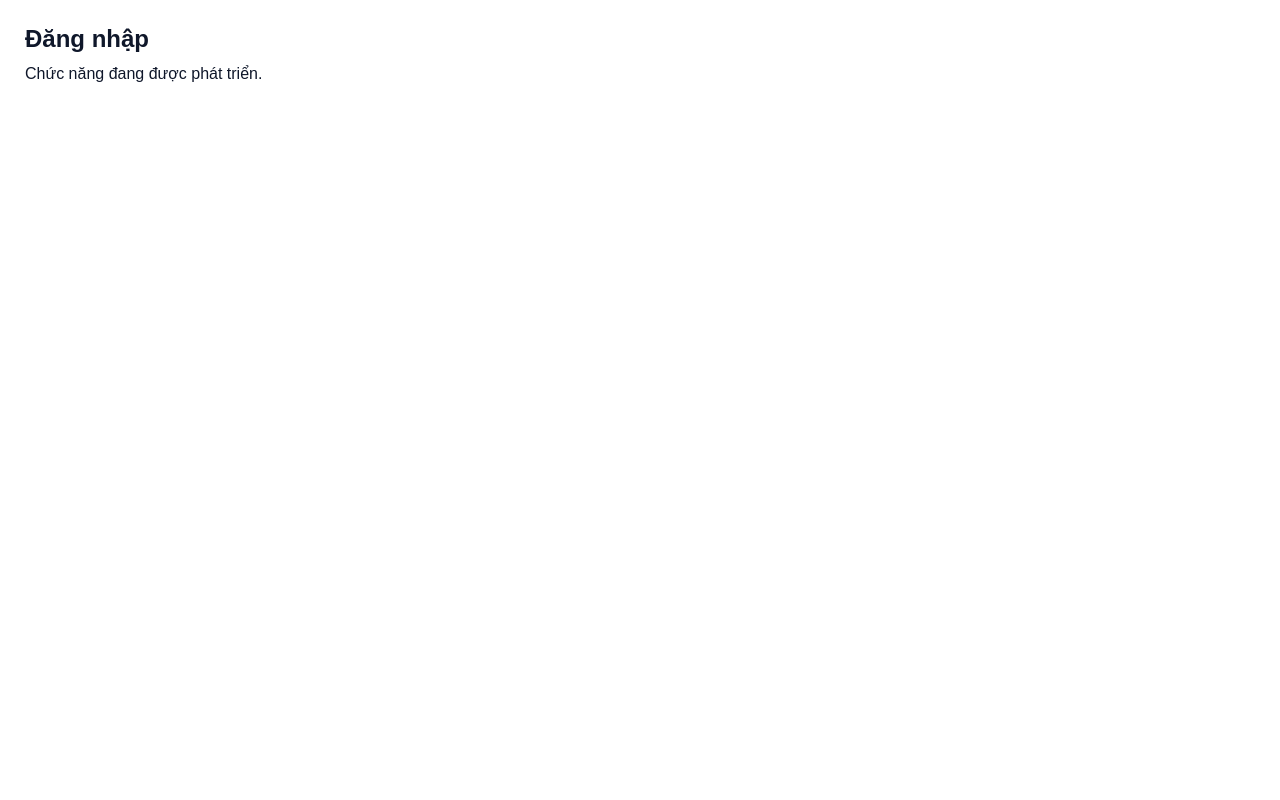
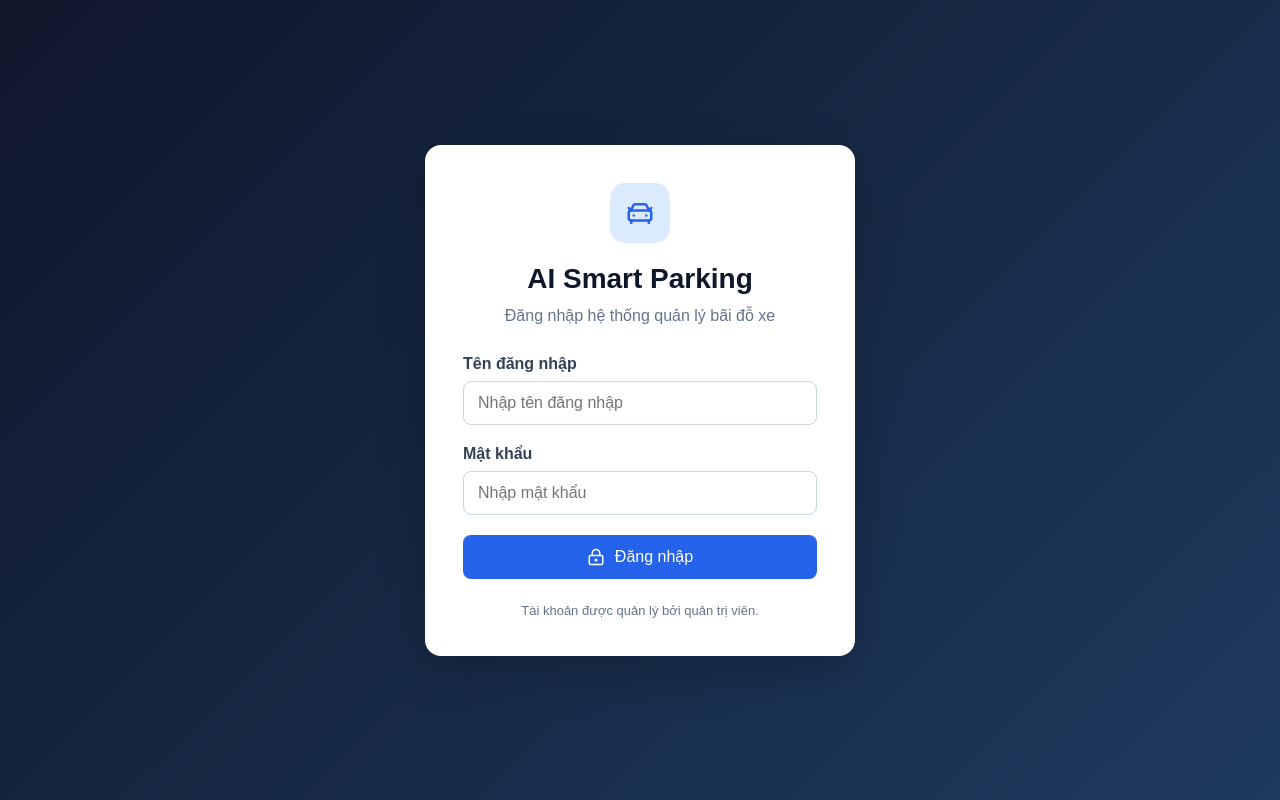
Before and after one commit to Khanggolder/AI-Smart-Parking, a React app in the folder frontend/: page /login in a window 1280 px wide. Built offline with nearby package versions, Linux system fonts and the light colour scheme; no server answers; the HTML template or start-up script is replaced by a standard one.

Commit message:
feat(w2-3.4.2): add login UI and role-based route guards

```diff
--- a/frontend/src/App.css
+++ b/frontend/src/App.css
@@ -120,3 +120,151 @@
   outline: 2px solid #93c5fd;
   outline-offset: 2px;
 }
+
+/* W2 - Authentication */
+
+.login-page {
+  min-height: 100vh;
+  display: flex;
+  align-items: center;
+  justify-content: center;
+  padding: 24px;
+  background: linear-gradient(135deg, #0f172a, #1e3a5f);
+}
+
+.login-card {
+  width: 100%;
+  max-width: 430px;
+  background: #ffffff;
+  padding: 38px;
+  border-radius: 16px;
+  box-shadow: 0 16px 48px #00000030;
+}
+
+.login-logo {
+  display: flex;
+  justify-content: center;
+  align-items: center;
+  width: 60px;
+  height: 60px;
+  margin: 0 auto 20px;
+  border-radius: 15px;
+  background: #dbeafe;
+  color: #2563eb;
+}
+
+.login-card h1 {
+  text-align: center;
+  font-size: 28px;
+  color: #0f172a;
+}
+
+.login-subtitle {
+  text-align: center;
+  color: #64748b;
+  margin: 12px 0 30px;
+}
+
+.login-card form {
+  display: flex;
+  flex-direction: column;
+}
+
+.login-card label {
+  margin-bottom: 8px;
+  color: #334155;
+  font-weight: 600;
+}
+
+.login-card input {
+  width: 100%;
+  padding: 12px 14px;
+  margin-bottom: 20px;
+  border: 1px solid #cbd5e1;
+  border-radius: 8px;
+  font: inherit;
+}
+
+.login-card input:focus {
+  outline: 2px solid #93c5fd;
+  border-color: #2563eb;
+}
+
+.login-button {
+  display: flex;
+  align-items: center;
+  justify-content: center;
+  gap: 10px;
+  width: 100%;
+  padding: 13px;
+  border: none;
+  border-radius: 8px;
+  background: #2563eb;
+  color: white;
+  font-size: 16px;
+  cursor: pointer;
+}
+
+.login-button:hover {
+  background: #1d4ed8;
+}
+
+.login-button:disabled {
+  opacity: 0.6;
+  cursor: not-allowed;
+}
+
+.login-error {
+  color: #b91c1c;
+  background: #fef2f2;
+  padding: 10px;
+  border-radius: 8px;
+  margin-bottom: 16px;
+}
+
+.login-footer {
+  text-align: center;
+  margin-top: 24px;
+  font-size: 13px;
+  color: #64748b;
+}
+
+.header-user {
+  display: flex;
+  align-items: center;
+  gap: 16px;
+}
+
+.logout-button {
+  display: inline-flex;
+  align-items: center;
+  gap: 8px;
+  border: 1px solid #cbd5e1;
+  border-radius: 8px;
+  padding: 9px 12px;
+  background: white;
+  color: #334155;
+  cursor: pointer;
+}
+
+.logout-button:hover {
+  background: #f1f5f9;
+}
+
+.session-loading {
+  display: grid;
+  place-items: center;
+  min-height: 100vh;
+  color: #334155;
+}
+
+@media (max-width: 600px) {
+  .login-card {
+    padding: 24px;
+  }
+
+  .header-user {
+    flex-direction: column;
+    align-items: flex-end;
+  }
+}
--- a/frontend/src/App.jsx
+++ b/frontend/src/App.jsx
@@ -1,14 +1,23 @@
 
-import { useState } from "react";
+import { useEffect, useState } from "react";
 import {
   BrowserRouter,
+  Navigate,
+  Outlet,
+  Route,
   Routes,
-  Route,
-  Navigate,
+  useLocation,
 } from "react-router-dom";
 
 import MainLayout from "./layouts/MainLayout";
 import Dashboard from "./pages/Dashboard";
+import Login from "./pages/Login";
+
+import {
+  TOKEN_KEY,
+  getCurrentUser,
+  loginWithPassword,
+} from "./api/auth";
 
 import "./App.css";
 
@@ -21,18 +30,139 @@ function ComingSoon({ title }) {
   );
 }
 
+function LoadingSession() {
+  return (
+    <main className="session-loading">
+      Đang kiểm tra phiên đăng nhập...
+    </main>
+  );
+}
+
+function ProtectedRoute({ auth }) {
+  const location = useLocation();
+
+  if (auth.status === "checking") {
+    return <LoadingSession />;
+  }
+
+  if (auth.status !== "authenticated") {
+    return (
+      <Navigate
+        to="/login"
+        state={{ from: location.pathname }}
+        replace
+      />
+    );
+  }
+
+  return <Outlet />;
+}
+
+function AdminRoute({ auth }) {
+  if (auth.role !== "admin") {
+    return (
+      <section className="content-card">
+        <h2>Không có quyền truy cập</h2>
+        <p>Chỉ Admin được chỉnh sửa cấu hình ô đỗ.</p>
+      </section>
+    );
+  }
+
+  return <Outlet />;
+}
+
 function App() {
-  // Khung auth W2: chưa có đăng nhập thật.
-  const [auth] = useState({
+  const [auth, setAuth] = useState(() => ({
+    status: sessionStorage.getItem(TOKEN_KEY)
+      ? "checking"
+      : "unauthenticated",
+    user: null,
+    role: null,
+  }));
+
+  useEffect(() => {
+    const token = sessionStorage.getItem(TOKEN_KEY);
+
+    if (!token) return;
+
+    let active = true;
+
+    getCurrentUser(token)
+      .then((user) => {
+        if (!active) return;
+
+        setAuth({
+          status: "authenticated",
+          user,
+          role: user.role,
+        });
+      })
+      .catch(() => {
+        if (!active) return;
+
+        sessionStorage.removeItem(TOKEN_KEY);
+        setAuth({
           status: "unauthenticated",
           user: null,
           role: null,
         });
+      });
+
+    return () => {
+      active = false;
+    };
+  }, []);
+
+  async function handleLogin(username, password) {
+    const { token, user } = await loginWithPassword(
+      username,
+      password
+    );
+
+    sessionStorage.setItem(TOKEN_KEY, token);
+
+    setAuth({
+      status: "authenticated",
+      user,
+      role: user.role,
+    });
+  }
+
+  function handleLogout() {
+    sessionStorage.removeItem(TOKEN_KEY);
+
+    setAuth({
+      status: "unauthenticated",
+      user: null,
+      role: null,
+    });
+  }
 
   return (
     <BrowserRouter>
       <Routes>
-        <Route element={<MainLayout auth={auth} />}>
+        <Route
+          path="/login"
+          element={
+            auth.status === "checking" ? (
+              <LoadingSession />
+            ) : auth.status === "authenticated" ? (
+              <Navigate to="/" replace />
+            ) : (
+              <Login onLogin={handleLogin} />
+            )
+          }
+        />
+
+        <Route element={<ProtectedRoute auth={auth} />}>
+          <Route
+            element={
+              <MainLayout
+                auth={auth}
+                onLogout={handleLogout}
+              />
+            }
+          >
             <Route index element={<Dashboard />} />
 
             <Route
@@ -45,10 +175,12 @@ function App() {
               element={<ComingSoon title="Camera" />}
             />
 
+            <Route element={<AdminRoute auth={auth} />}>
               <Route
                 path="/polygon-editor"
                 element={<ComingSoon title="Vẽ ô đỗ" />}
               />
+            </Route>
 
             <Route
               path="/history"
@@ -60,11 +192,7 @@ function App() {
               element={<ComingSoon title="Báo cáo" />}
             />
           </Route>
-
-        <Route
-          path="/login"
-          element={<ComingSoon title="Đăng nhập" />}
-        />
+        </Route>
 
         <Route
           path="*"
--- /dev/null
+++ b/frontend/src/api/auth.js
@@ -0,0 +1,42 @@
+
+import axios from "axios";
+
+export const TOKEN_KEY = "asp_access_token";
+
+const api = axios.create({
+  baseURL:
+    import.meta.env.VITE_API_BASE_URL ||
+    "http://localhost:8000/api/v1",
+  timeout: 10000,
+});
+
+export async function getCurrentUser(token) {
+  const { data } = await api.get("/auth/me", {
+    headers: {
+      Authorization: `Bearer ${token}`,
+    },
+  });
+
+  if (!["admin", "operator"].includes(data?.role)) {
+    throw new Error("Vai trò tài khoản không hợp lệ.");
+  }
+
+  return data;
+}
+
+export async function loginWithPassword(username, password) {
+  const { data } = await api.post("/auth/login", {
+    username,
+    password,
+  });
+
+  const token = data?.access_token;
+
+  if (!token) {
+    throw new Error("Backend không trả access token.");
+  }
+
+  const user = await getCurrentUser(token);
+
+  return { token, user };
+}
--- a/frontend/src/components/Header.jsx
+++ b/frontend/src/components/Header.jsx
@@ -1,13 +1,27 @@
 
-function Header({ title, auth }) {
-  const authText = auth.user
-    ? `${auth.user.username} (${auth.role})`
-    : "Chưa đăng nhập (demo)";
+import { LogOut } from "lucide-react";
 
+function Header({ title, auth, onLogout }) {
   return (
     <header className="header">
       <h1>{title}</h1>
-      <span>{authText}</span>
+
+      <div className="header-user">
+        <span>
+          {auth.user?.username || "Người dùng"}
+          {" · "}
+          {auth.role === "admin" ? "Admin" : "Operator"}
+        </span>
+
+        <button
+          type="button"
+          className="logout-button"
+          onClick={onLogout}
+        >
+          <LogOut size={16} />
+          Đăng xuất
+        </button>
+      </div>
     </header>
   );
 }
--- a/frontend/src/layouts/MainLayout.jsx
+++ b/frontend/src/layouts/MainLayout.jsx
@@ -1,6 +1,5 @@
 
 import { Outlet, useLocation } from "react-router-dom";
-
 import Sidebar from "../components/Sidebar";
 import Header from "../components/Header";
 
@@ -13,16 +12,20 @@ const pageTitles = {
   "/reports": "Báo cáo",
 };
 
-function MainLayout({ auth }) {
+function MainLayout({ auth, onLogout }) {
   const { pathname } = useLocation();
   const title = pageTitles[pathname] ?? "AI Smart Parking";
 
   return (
     <div className="app-container">
-      <Sidebar />
+      <Sidebar role={auth.role} />
 
       <main className="main-content">
-        <Header title={title} auth={auth} />
+        <Header
+          title={title}
+          auth={auth}
+          onLogout={onLogout}
+        />
         <Outlet />
       </main>
     </div>
--- /dev/null
+++ b/frontend/src/pages/Login.jsx
@@ -0,0 +1,108 @@
+
+import { useState } from "react";
+import { useLocation, useNavigate } from "react-router-dom";
+import { CarFront, LockKeyhole } from "lucide-react";
+
+function Login({ onLogin }) {
+  const navigate = useNavigate();
+  const location = useLocation();
+
+  const [username, setUsername] = useState("");
+  const [password, setPassword] = useState("");
+  const [loading, setLoading] = useState(false);
+  const [error, setError] = useState("");
+
+  async function handleSubmit(event) {
+    event.preventDefault();
+    setError("");
+    setLoading(true);
+
+    try {
+      await onLogin(username.trim(), password);
+
+      const destination = location.state?.from || "/";
+      navigate(destination, { replace: true });
+    } catch (err) {
+      if (!err.response) {
+        setError(
+          err.message === "Network Error"
+            ? "Không kết nối được Backend. Hãy kiểm tra API."
+            : err.message || "Không thể đăng nhập."
+        );
+      } else if (err.response.status === 401) {
+        setError("Tên đăng nhập hoặc mật khẩu không đúng.");
+      } else {
+        setError(
+          err.response.data?.error?.message ||
+          "Đăng nhập thất bại. Vui lòng thử lại."
+        );
+      }
+    } finally {
+      setLoading(false);
+    }
+  }
+
+  return (
+    <main className="login-page">
+      <section className="login-card">
+        <div className="login-logo">
+          <CarFront size={30} />
+        </div>
+
+        <h1>AI Smart Parking</h1>
+        <p className="login-subtitle">
+          Đăng nhập hệ thống quản lý bãi đỗ xe
+        </p>
+
+        <form onSubmit={handleSubmit}>
+          <label htmlFor="username">
+            Tên đăng nhập
+          </label>
+          <input
+            id="username"
+            type="text"
+            value={username}
+            onChange={(e) => setUsername(e.target.value)}
+            placeholder="Nhập tên đăng nhập"
+            autoComplete="username"
+            required
+          />
+
+          <label htmlFor="password">
+            Mật khẩu
+          </label>
+          <input
+            id="password"
+            type="password"
+            value={password}
+            onChange={(e) => setPassword(e.target.value)}
+            placeholder="Nhập mật khẩu"
+            autoComplete="current-password"
+            required
+          />
+
+          {error && (
+            <p className="login-error" role="alert">
+              {error}
+            </p>
+          )}
+
+          <button
+            className="login-button"
+            type="submit"
+            disabled={loading}
+          >
+            <LockKeyhole size={18} />
+            {loading ? "Đang đăng nhập..." : "Đăng nhập"}
+          </button>
+        </form>
+
+        <p className="login-footer">
+          Tài khoản được quản lý bởi quản trị viên.
+        </p>
+      </section>
+    </main>
+  );
+}
+
+export default Login;
```
Also changed, not shown: frontend/src/components/Sidebar.jsx (+15 -5 lines). Lines whose indentation alone changed are shown as unchanged.
